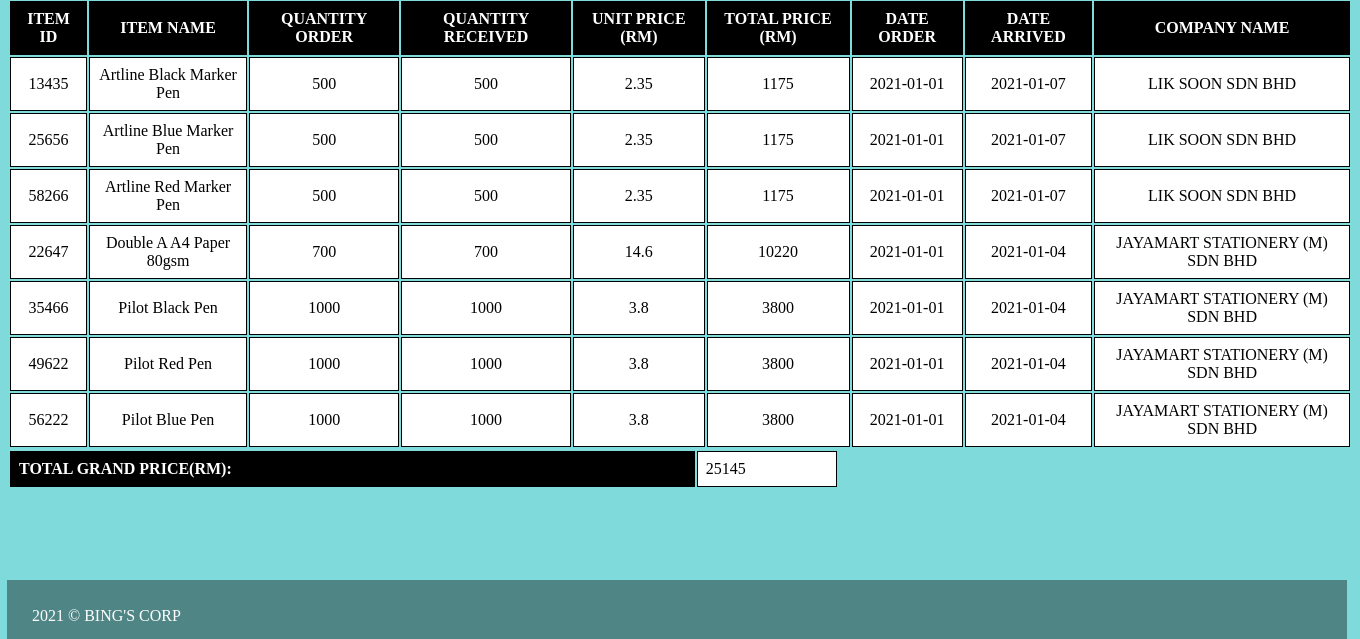
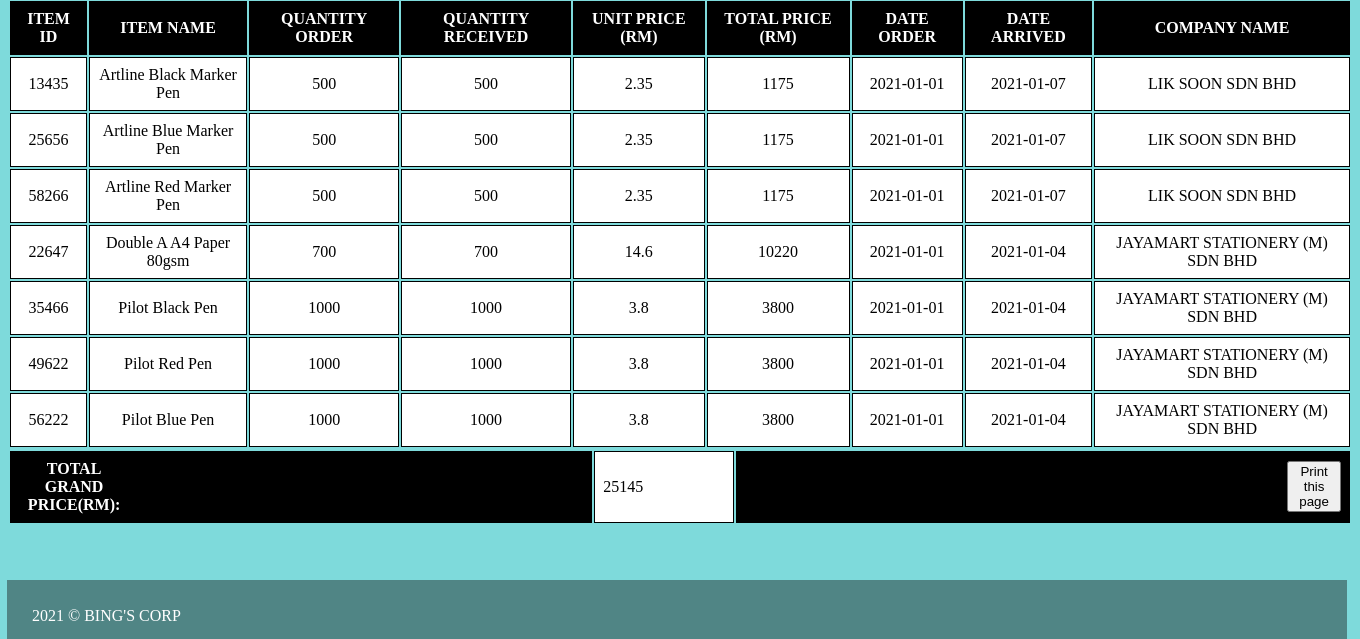
Before and after one commit to nex124/SEM_project, a PHP site: page /IVMS/InventoryInItem.php in a window 1360 px wide. Shown: the part 420-1059 px from the top of the page. Run offline with PHP 8.4, Linux system fonts and the light colour scheme; data comes from the database, SQL or seed files in the repository.

Commit message:
Update InventoryInItem.php

```diff
--- a/ApplicationLayer/GenerateReport/InventoryInItem.php
+++ b/ApplicationLayer/GenerateReport/InventoryInItem.php
@@ -258,7 +258,7 @@ if(!$connection)
             <table>
             <tr>
 				<th colspan="4" style="text-align:center; padding-right: 462px">TOTAL GRAND PRICE(RM):</th>
-            	<td colspan="5" style="text-align:right; padding-right: 90px"><?= $row['TotalGrandPrice'];?></td>
+            	<td colspan="5" style="text-align:right; padding-right: 90px"><?= $row['TotalGrandPrice'];?></td> <th colspan="5" style="text-align:left; padding-left: 550px"><button onclick="window.print()">Print this page</button></th>
         	</tr>
 
                 <?php
```
